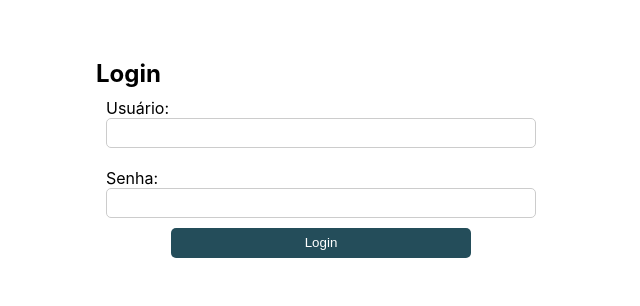
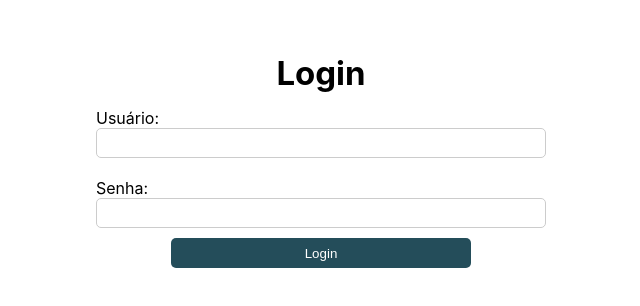
Before and after one commit to Andreypanegallito/cadastroNode, a React (Create React App) app in the folder client/: page /login in a window 1280 px wide. Shown: the part 242-548 px from the top of the page, without its empty margins (319-959 px from the left). Built offline with nearby package versions, Linux system fonts and the light colour scheme.

Commit message:
Iniciado o redirecionamento das páginas.

```diff
--- a/client/src/App.tsx
+++ b/client/src/App.tsx
@@ -15,7 +15,7 @@ function App() {
       <Routes>
         <Route path="/" element={<Initial />} />
         <Route path="/users" element={<Users />} />
-        <Route path="/login" element={<Login />} />
+        <Route path="/login" element={<Login />} Component={Login} />
         <Route path="/cadastro" element={<Cadastro />} />
 
       </Routes>
--- a/client/src/pages/login/index.tsx
+++ b/client/src/pages/login/index.tsx
@@ -1,9 +1,8 @@
 import React, { useState } from 'react';
-// import login from './components';
 import axios from 'axios';
-
 import './login.scss';
 import { AiOutlineEye, AiOutlineEyeInvisible } from 'react-icons/ai';
+import { useNavigate } from 'react-router-dom';
 
 interface FormDataLogin {
   usernameLogin: string;
@@ -16,6 +15,7 @@ const Login = () => {
     passwordLogin: '',
   });
   const [isPasswordLoginVisible, setPasswordLoginVisible] = useState(false);
+  const navigate = useNavigate();
 
 
   const handleChangeLogin = (e: React.ChangeEvent<HTMLInputElement>) => {
@@ -23,10 +23,6 @@ const Login = () => {
     if (e.target.value !== "") {
       e.target.classList.remove('error');
     }
-    //else {
-    //   e.target.classList.remove('error');
-    // }
-
 
     setFormDataLogin((prevData) => ({
       ...prevData,
@@ -81,19 +77,22 @@ const Login = () => {
     }
   }
 
-
   const handleSubmitLogin = async (e: React.FormEvent) => {
     e.preventDefault();
     const retorno = validateInputs();
-    // Aqui você pode fazer o envio dos dados para o servidor ou executar outras ações com os dados do formulário
-    console.log(retorno);
 
     if (retorno) {
-      //faz a requisiçao pro back
+      //faz a requisiçao pro back-end
       try {
         const response = await axios.post('http://localhost:5000/login', formDataLogin);
 
         console.log(response);
+        console.log(response.data);
+
+        if (response.data.status === 'OK') {
+          // Realiza o redirecionamento para outra página
+          navigate('/users');
+        }
       }
       catch (error) {
         console.error(error);
@@ -103,7 +102,6 @@ const Login = () => {
         usernameLogin: '',
         passwordLogin: '',
       });
-
     }
   };
 
--- a/client/src/pages/login/login.scss
+++ b/client/src/pages/login/login.scss
@@ -5,6 +5,12 @@
   height: 100vh;
   align-items: center;
   flex-direction: column;
+
+  .titulo {
+    text-align: center;
+    font-size: 22px;
+    margin: 5px 0;
+  }
 
   #formLogin {
     display: flex;
@@ -18,7 +24,7 @@
 
       width: 100%;
       margin: 10px 0;
-      padding: 0 10px;
+      padding: 0;
       flex-wrap: wrap;
       position: relative;
 
```
